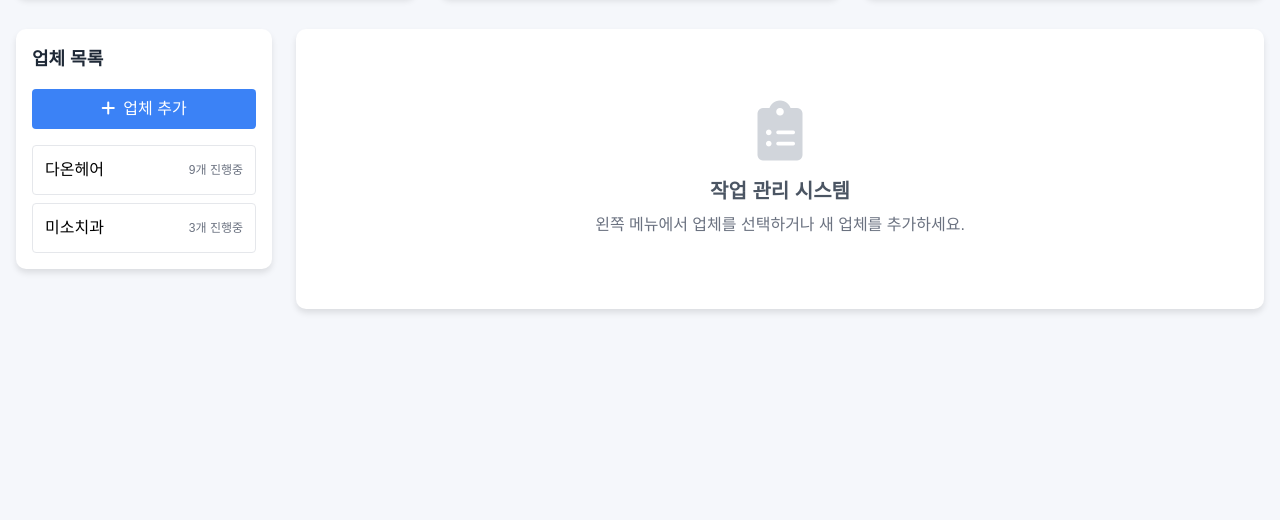
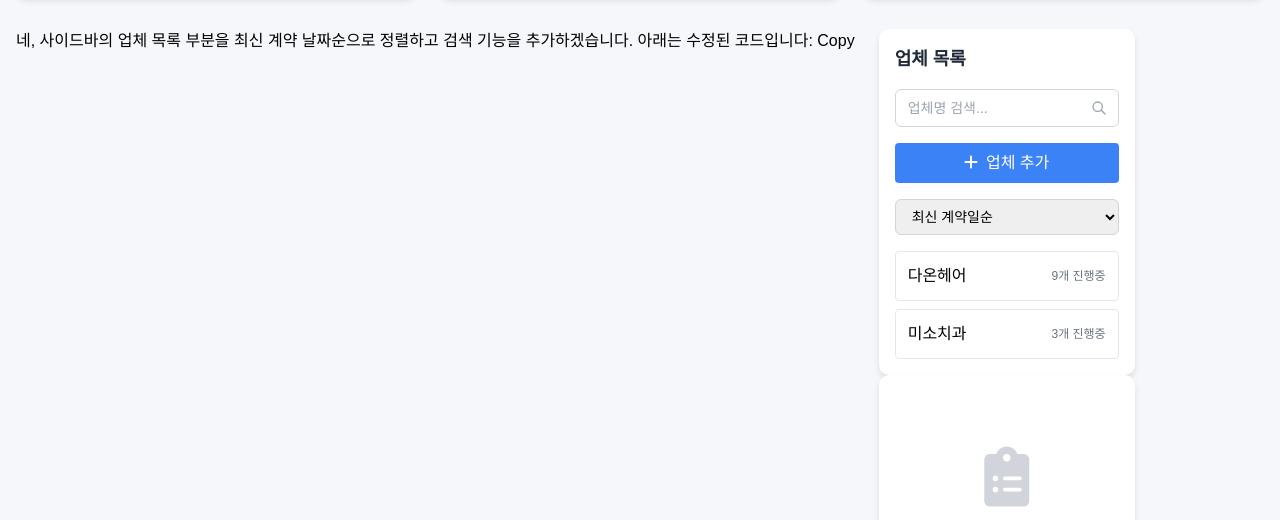
Before and after one commit to bjyoutube/mz-marketing-system, a plain HTML site: page index.html in a window 1280 px wide. Shown: the part 271-791 px from the top of the page. Drawn offline with nearby package versions, Linux system fonts and the light colour scheme.

Commit message:
Update index.html

```diff
--- a/index.html
+++ b/index.html
@@ -184,18 +184,44 @@
 
         <!-- 메인 콘텐츠 영역 -->
         <div class="flex flex-col md:flex-row gap-6">
-            <!-- 사이드바 -->
+            네, 사이드바의 업체 목록 부분을 최신 계약 날짜순으로 정렬하고 검색 기능을 추가하겠습니다. 아래는 수정된 코드입니다:
+
+Copy<!-- 사이드바 -->
 <div class="w-full md:w-64 mb-6 md:mb-0">
-                <div class="card bg-white p-4">
+    <div class="card bg-white p-4 rounded-lg shadow-md">
         <h3 class="font-bold text-lg mb-4 text-gray-800">업체 목록</h3>
+
+        <!-- 업체 검색 기능 추가 -->
+        <div class="mb-4">
+            <div class="relative">
+                <input type="text" id="sidebar-company-search" placeholder="업체명 검색..."
+                    class="w-full pl-3 pr-10 py-2 border border-gray-300 rounded-md text-sm focus:outline-none focus:ring-2 focus:ring-blue-500">
+                <span class="absolute inset-y-0 right-0 flex items-center pr-3">
+                    <svg xmlns="http://www.w3.org/2000/svg" class="h-4 w-4 text-gray-400" fill="none" viewBox="0 0 24 24" stroke="currentColor">
+                        <path stroke-linecap="round" stroke-linejoin="round" stroke-width="2" d="M21 21l-6-6m2-5a7 7 0 11-14 0 7 7 0 0114 0z" />
+                    </svg>
+                </span>
+            </div>
+        </div>
+
         <div class="mb-4">
             <button id="add-company-btn" class="w-full bg-blue-500 text-white py-2 px-4 rounded hover:bg-blue-600 transition duration-200">
                 <i class="fas fa-plus mr-2"></i>업체 추가
             </button>
         </div>
-                    <div id="company-list" class="space-y-2">
+
+        <!-- 정렬 옵션 추가 -->
+        <div class="mb-4">
+            <select id="sidebar-company-sort" class="w-full px-3 py-2 border border-gray-300 rounded-md text-sm focus:outline-none focus:ring-2 focus:ring-blue-500">
+                <option value="newest-contract">최신 계약일순</option>
+                <option value="name">업체명순</option>
+                <option value="amount">계약금액순</option>
+            </select>
+        </div>
+
+        <div id="company-list" class="space-y-2 max-h-96 overflow-y-auto">
             <!-- 업체 탭은 JavaScript로 추가됨 -->
-                    </div>
+            <div class="py-2 text-center text-gray-500 text-sm">로딩 중...</div>
         </div>
     </div>
 
```
Lines whose indentation alone changed are shown as unchanged.
